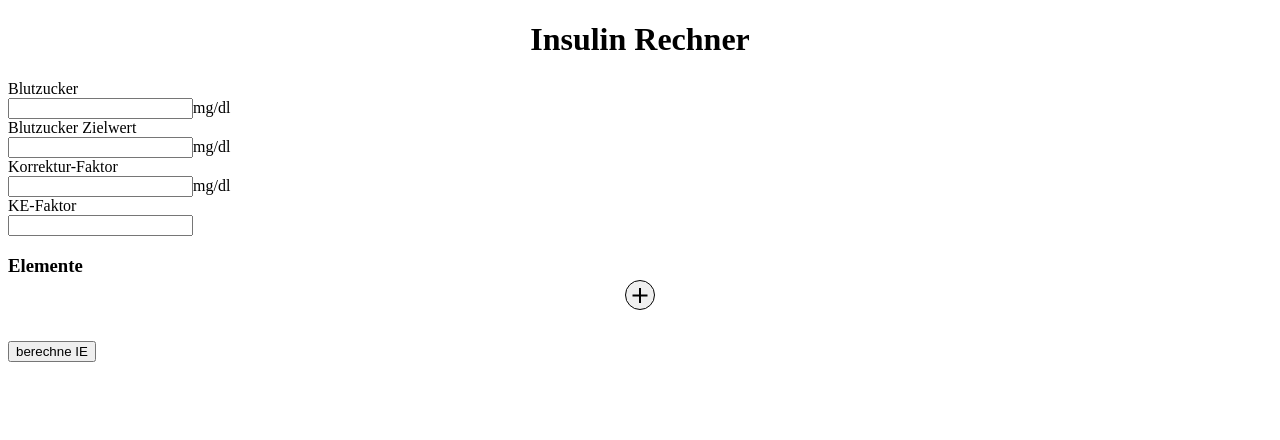
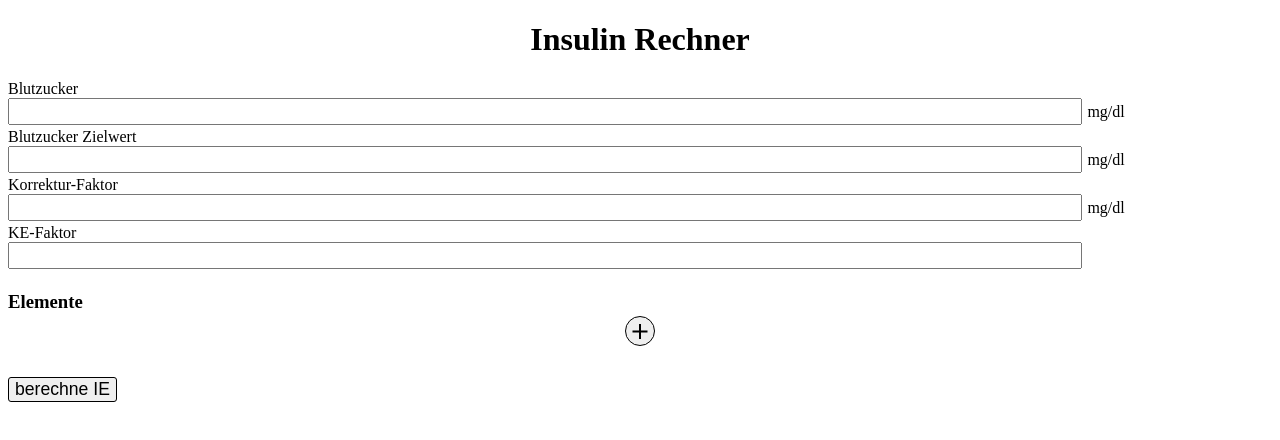
Before and after one commit to Derion23/insulin-calculator, a React (Create React App) app: page / in a window 1280 px wide. Shown: the top 440 px of the page. Built offline with nearby package versions, Linux system fonts and the light colour scheme.

Commit message:
bigger Input boxes

```diff
--- a/src/App.js
+++ b/src/App.js
@@ -1,6 +1,6 @@
 import React, {useState} from 'react'
 
-import './style.css'
+import './css/style.css'
 import FixedInformationSection from './Components/FixedInformationSection'
 import ListSection from './Components/ListSection'
 import Output from './Components/Output.js'
@@ -127,6 +127,7 @@ export default function App() {
             />
             {/* <button>berechne KE</button> */}
             <button
+                className='calculateIE-button'
                 onClick={calculateIE}
             >berechne IE</button>
 
--- a/src/Components/FixedInformationSection.js
+++ b/src/Components/FixedInformationSection.js
@@ -1,6 +1,6 @@
 import React from 'react'
 
-import '../style.css'
+import '../css/style.css'
 import Input from './Input'
 
 export default function FixedInformationSection(
--- a/src/Components/FoodItem.js
+++ b/src/Components/FoodItem.js
@@ -1,6 +1,7 @@
 import React from 'react'
 
-import '../style.css'
+import '../css/style.css'
+import '../css/foodItem.css'
 import Input from './Input'
 
 export default function FoodItem({id, name='', grams='', carbohydratesPer100Grams ='', handleChange, deleteFoodItem}) {
@@ -10,6 +11,7 @@ export default function FoodItem({id, name='', grams='', carbohydratesPer100Gram
                 className = 'delete-food-item-button'
                 onClick={() => deleteFoodItem(id)}
             >x</button>
+
             <Input
                 id = {id}
                 name = {'name'}
--- a/src/Components/Input.js
+++ b/src/Components/Input.js
@@ -1,6 +1,6 @@
 import React from 'react'
 
-import '../style.css'
+import '../css/style.css'
 
 export default function Input({id, name='',value='', onChange='', description='', placeholder='', unit=''}) {
     return (
--- a/src/Components/ListSection.js
+++ b/src/Components/ListSection.js
@@ -1,6 +1,6 @@
 import React from 'react'
 
-import '../style.css'
+import '../css/style.css'
 import FoodItem from './FoodItem'
 
 export default function ListSection({foodItems=[], addNewFoodItem, handleChange, deleteFoodItem}) {
--- a/src/Components/Output.js
+++ b/src/Components/Output.js
@@ -1,15 +1,15 @@
 import React from 'react'
 
-import '../style.css'
+import '../css/style.css'
 
 export default function Output({totalIE}) {
     return (
         <div>
-            <p>
-                <h3> {!(totalIE === '' ||
+            <p className='output'>
+                {!(totalIE === '' ||
                 totalIE == undefined ||
                 totalIE <= 0
-                ) ? `Du musst dir ${totalIE} IE spritzen` : ''}</h3>
+                ) ? `Du musst dir ${totalIE} IE spritzen` : ''}
             </p>
         </div>
     )
--- /dev/null
+++ b/src/css/foodItem.css
@@ -0,0 +1,36 @@
+*, *::before, *::after{
+    box-sizing: border-box;
+}
+
+.delete-food-item-button{
+    margin: 0;
+    position: relative;
+    top: 50%;
+    left: 90%;
+    width: 30px;
+    height: 30px;
+    border-radius: 50%;
+    border: 1px solid black;
+    display: flex;
+    justify-content: center;
+    align-items: center;
+    font-size: 1.1rem;
+}
+
+
+.delete-food-item-button::before
+.delete-food-item-button::after{
+    content:"";
+    background-color: black;
+
+    width: 2px;
+    height: 15px;
+}
+
+.delete-food-item-button::before{
+    transform: rotate(45deg);
+}
+
+.delete-food-item-button::after{
+    transform: rotate(-45deg);
+}
--- a/src/style.css
+++ b/src/css/style.css
@@ -1,5 +1,10 @@
 *, *::before, *::after{
     box-sizing: border-box;
+}
+
+:root{
+    --cell-size: 30px;
+    --mark-size: calc(var(--cell-size) * .9);
 }
 
 body{
@@ -14,6 +19,25 @@ h1, h3, label, button, input{
     font-style: helvetica;
 }
 
+input{
+    width: 85%;
+    margin-right: 5px;
+    margin-bottom: 3px;
+    font-size: 1.1rem;
+}
+
+.output{
+    font-size: 1.1rem;
+    font-weight: bold;
+}
+
+.calculateIE-button{
+    font-size: 1.1rem;
+    padding: 2px, 5px;
+    border: 1px solid black;
+    border-radius: 3px;
+}
+
 .add-new-food-item-button{
     margin: 0;
     position: relative;
@@ -21,8 +45,8 @@ h1, h3, label, button, input{
     left: 50%;
     -ms-transform: translate(-50%, -50%);
     transform: translate(-50%, -50%);
-    width: 30px;
-    height: 30px;
+    width: var(--cell-size);
+    height: var(--cell-size);
     border-radius: 50%;
     border: 1px solid black;
     display: flex;
@@ -36,12 +60,8 @@ button:focus{
 
 .add-new-food-item-button::before,
 .add-new-food-item-button::after{
+    content:"";
     background-color: black;
-}
-
-.add-new-food-item-button::before,
-.add-new-food-item-button::after{
-    content:"";
     position: absolute;
     width: 2px;
     height: 15px;
```
Also changed, not shown: 12 other files (tests, documents, lock files or other folders).
